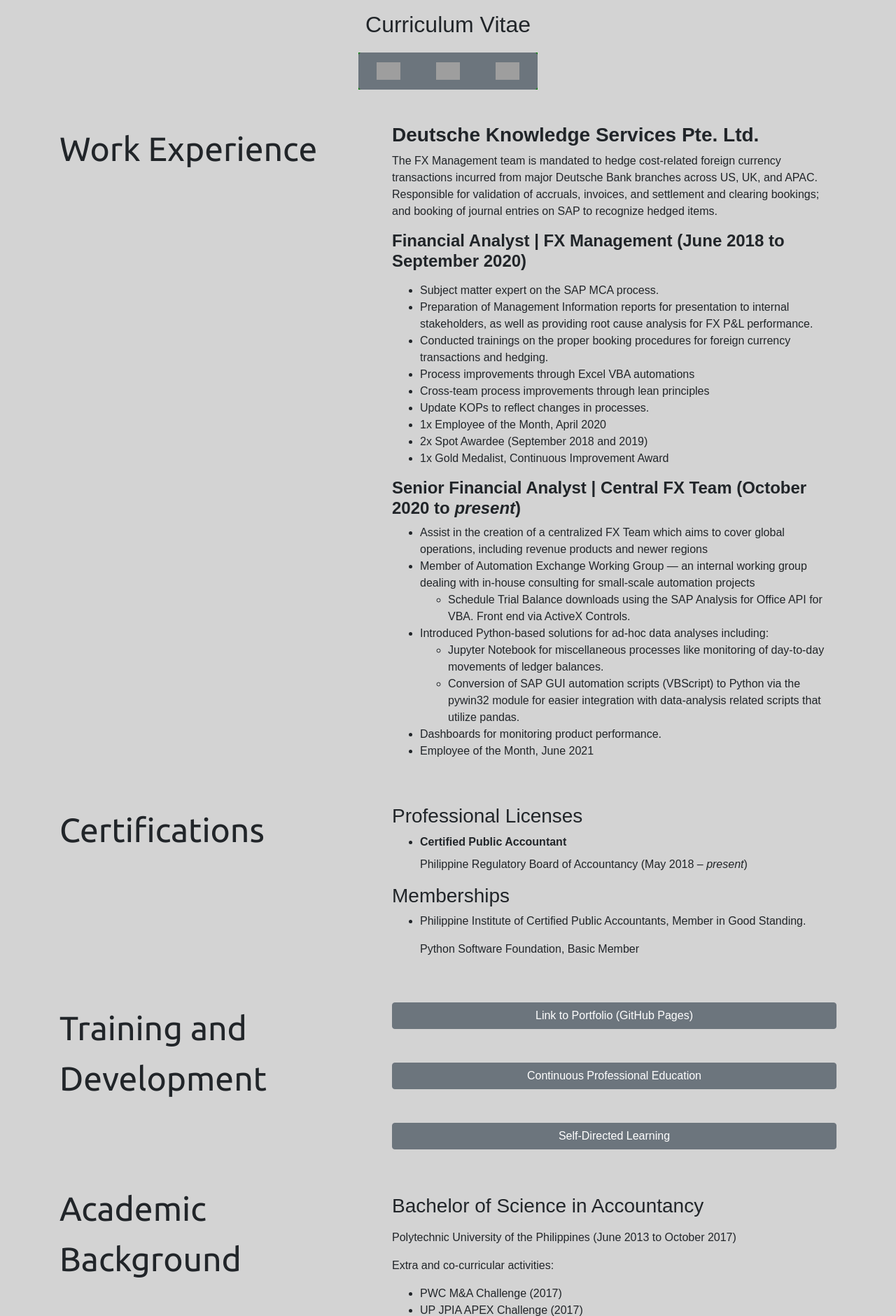
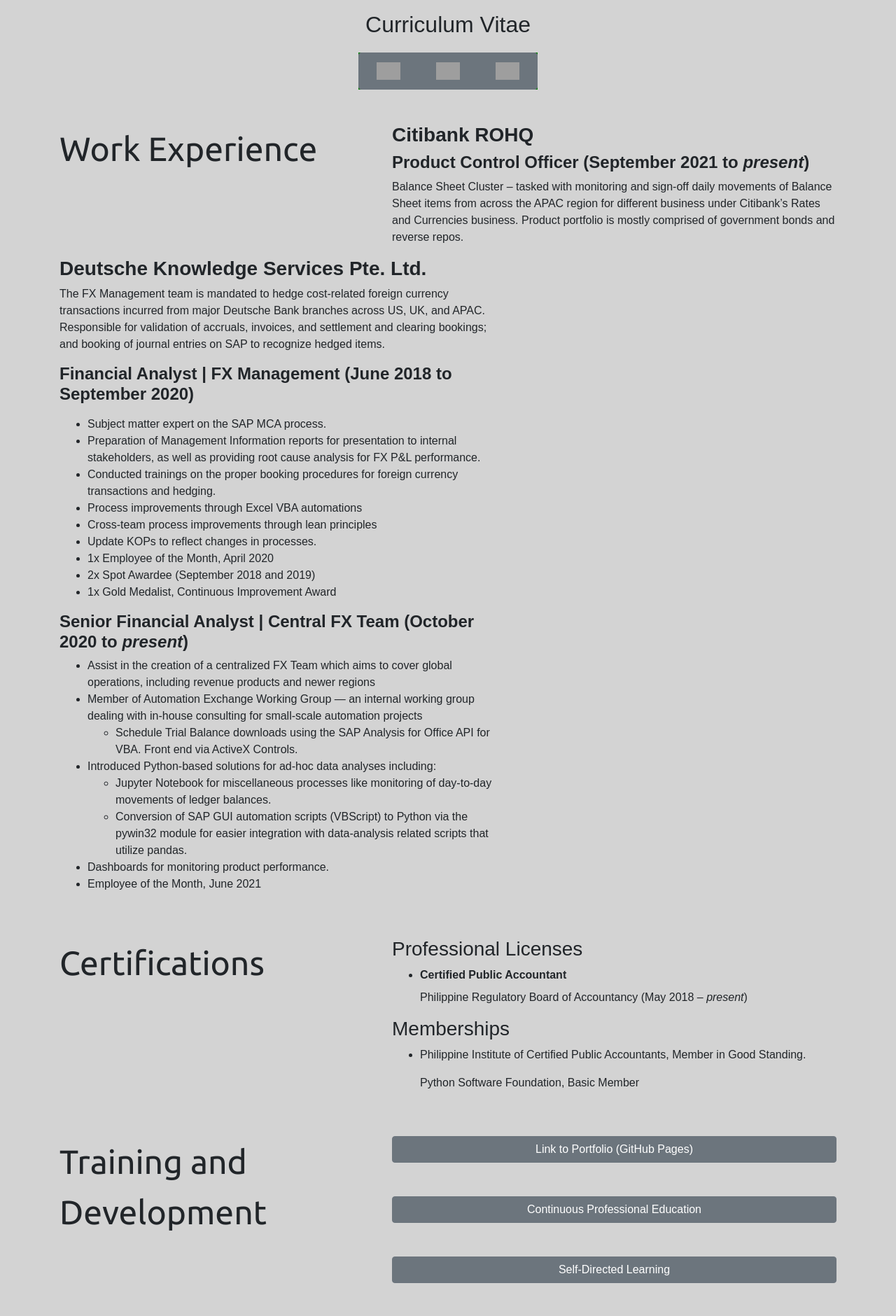
Before and after one commit to marvintensuan/cv-flask, a Flask app: page / in a window 1280 px wide. Shown: the part 165-2045 px from the top of the page at 70% size. Run offline with Flask 2, Linux system fonts and the light colour scheme; some libraries are stand-ins or nearby versions; grey boxes are pictures that could not be loaded.

Commit message:
Addedd Work Experience - Citi

```diff
--- a/mrvn_flask/templates/home.html
+++ b/mrvn_flask/templates/home.html
@@ -35,6 +35,12 @@ Marvin is an accountant with a wide arsenal of tech stack, including Python and
 	<div class="container mt-5">
 		<section class="row">
 			<div class="col-md-5 contents-label">Work Experience</div>
+			<div class="col-md-7">
+				<h3 style="font-weight: bold;">Citibank ROHQ</h3>
+				<h4 style="font-weight: bold;">Product Control Officer (September 2021 to <span><i>present</i></span>)</h4>
+				<p>Balance Sheet Cluster – tasked with monitoring and sign-off daily movements of Balance Sheet items from across the APAC region for different business under Citibank’s Rates and Currencies business. Product portfolio is mostly comprised of government bonds and reverse repos.</p>
+				<div></div>
+			</div>
 			<div class="col-md-7">
 				<h3 style="font-weight: bold;">Deutsche Knowledge Services Pte. Ltd.</h3>
 				<p>
```
